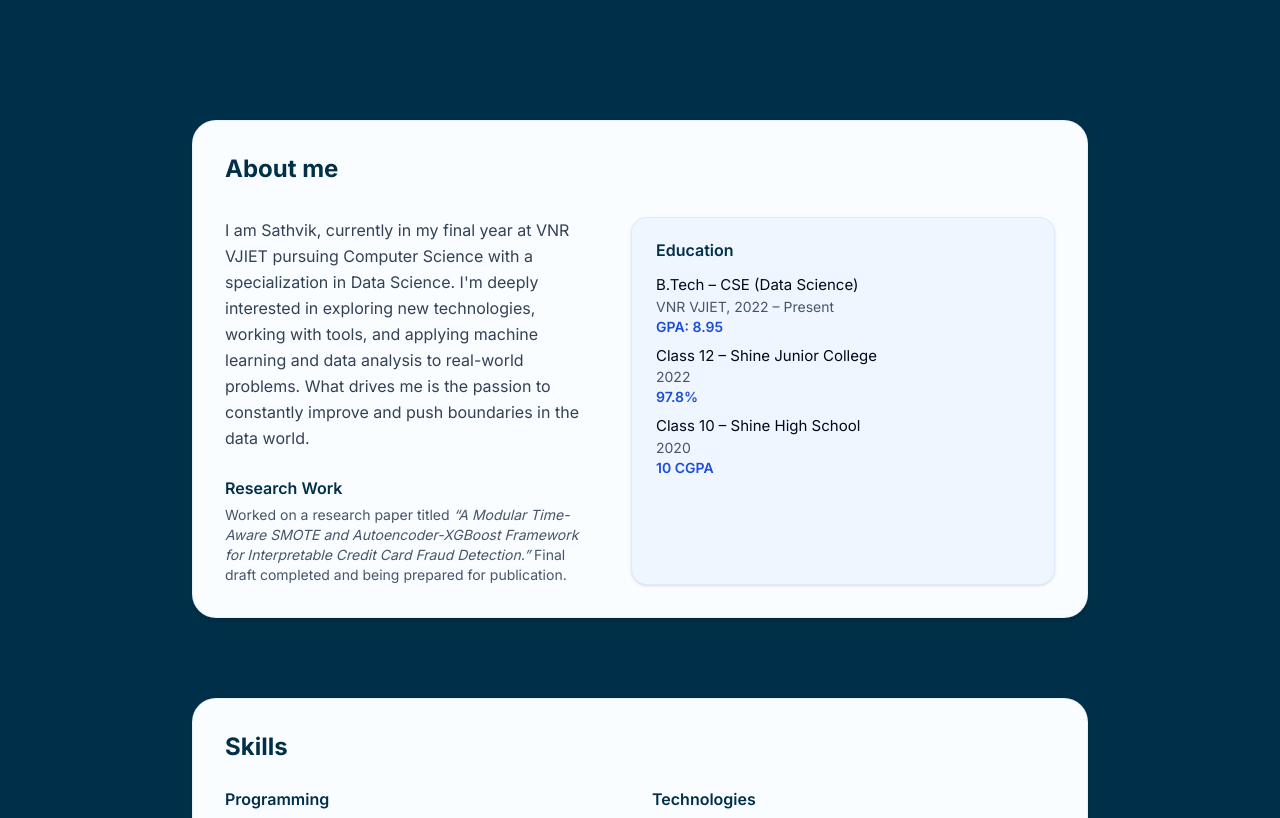
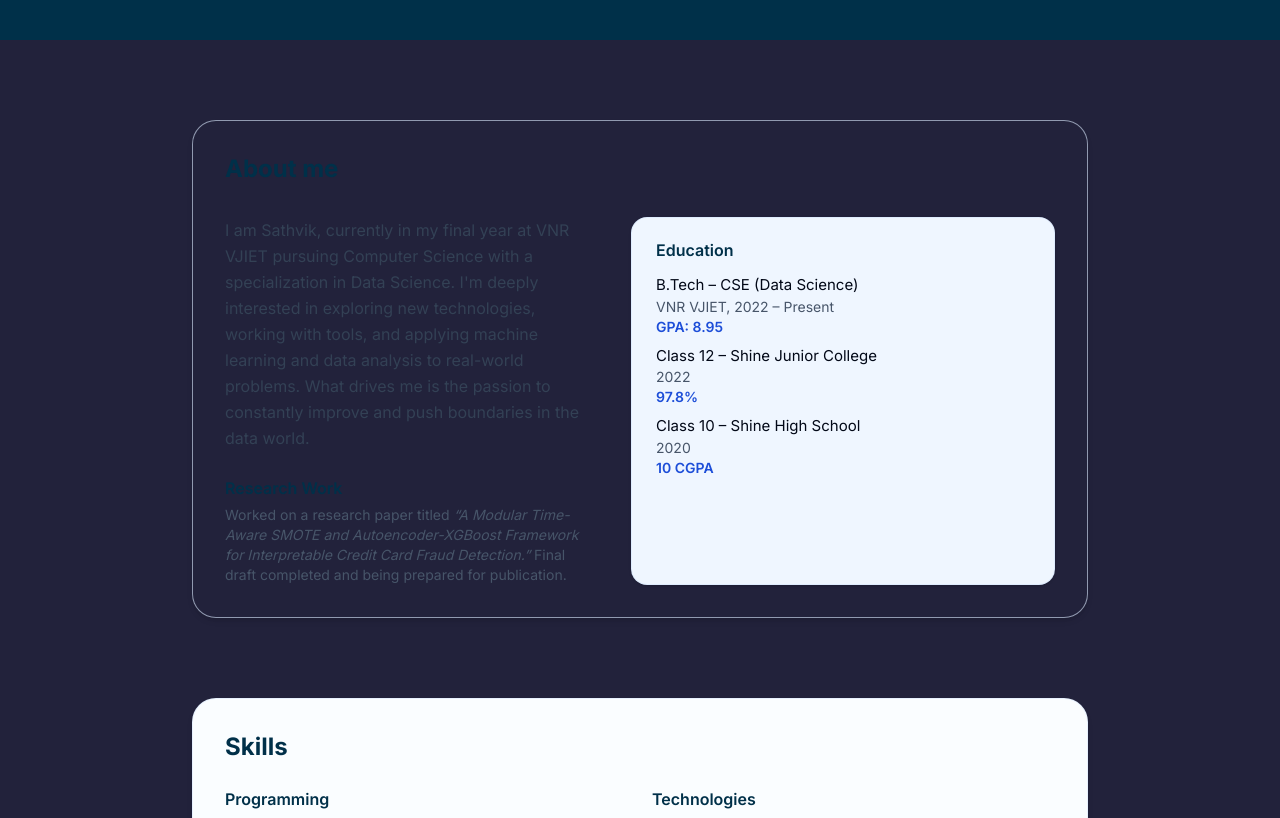
Before and after one commit to sathvik8317/sathvik-konda-portfolio, a React (Vite) app: page / in a window 1280 px wide. Shown: the part 440-1258 px from the top of the page. Built offline with nearby package versions, Linux system fonts and the light colour scheme.

Commit message:
Visual edit in Lovable
Edited UI in Lovable

```diff
--- a/src/components/About.tsx
+++ b/src/components/About.tsx
@@ -1,6 +1,4 @@
-
-const About = () => (
-  <div className="max-w-4xl mx-auto bg-[#fafdff] rounded-3xl shadow-md px-8 py-8 flex flex-col gap-6 border border-blue-100/60">
+const About = () => <div className="max-w-4xl mx-auto rounded-3xl shadow-md px-8 py-8 flex flex-col gap-6 border border-blue-100/60 bg-[cad2c5] bg-[#22223b]">
     <h2 className="text-2xl font-extrabold text-[#003049] mb-2">About me</h2>
     <div className="flex flex-col sm:flex-row gap-8">
       <div className="flex-1 text-slate-700 text-base leading-relaxed">
@@ -35,7 +33,5 @@ const About = () => (
         </div>
       </div>
     </div>
-  </div>
-);
-
+  </div>;
 export default About;
--- a/src/pages/Index.tsx
+++ b/src/pages/Index.tsx
@@ -1,4 +1,3 @@
-
 import Navbar from "@/components/Navbar";
 import Hero from "@/components/Hero";
 import About from "@/components/About";
@@ -6,12 +5,10 @@ import Skills from "@/components/Skills";
 import Projects from "@/components/Projects";
 import Contact from "@/components/Contact";
 import Footer from "@/components/Footer";
-
 const Index = () => {
-  return (
-    <div className="bg-[#003049] min-h-screen font-inter flex flex-col">
+  return <div className="bg-[#003049] min-h-screen font-inter flex flex-col">
       <Navbar />
-      <main className="flex-1 flex flex-col pt-20 sm:pt-28 gap-14 sm:gap-20">
+      <main className="flex-1 flex flex-col pt-20 sm:pt-28 gap-14 sm:gap-20 bg-[4361ee] bg-[#22223b]">
         <section id="home">
           <Hero />
         </section>
@@ -29,8 +26,6 @@ const Index = () => {
         </section>
       </main>
       <Footer />
-    </div>
-  );
+    </div>;
 };
-
 export default Index;
```
